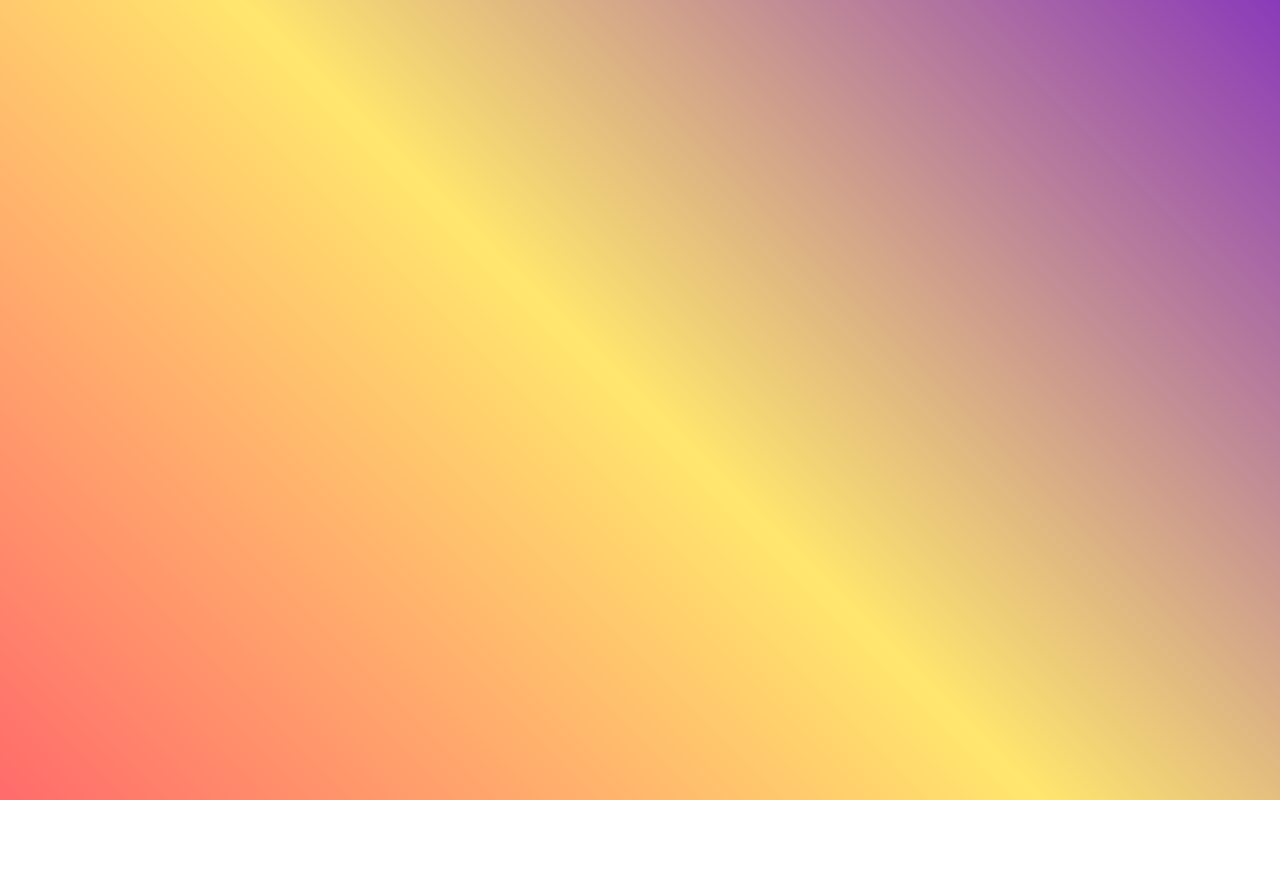
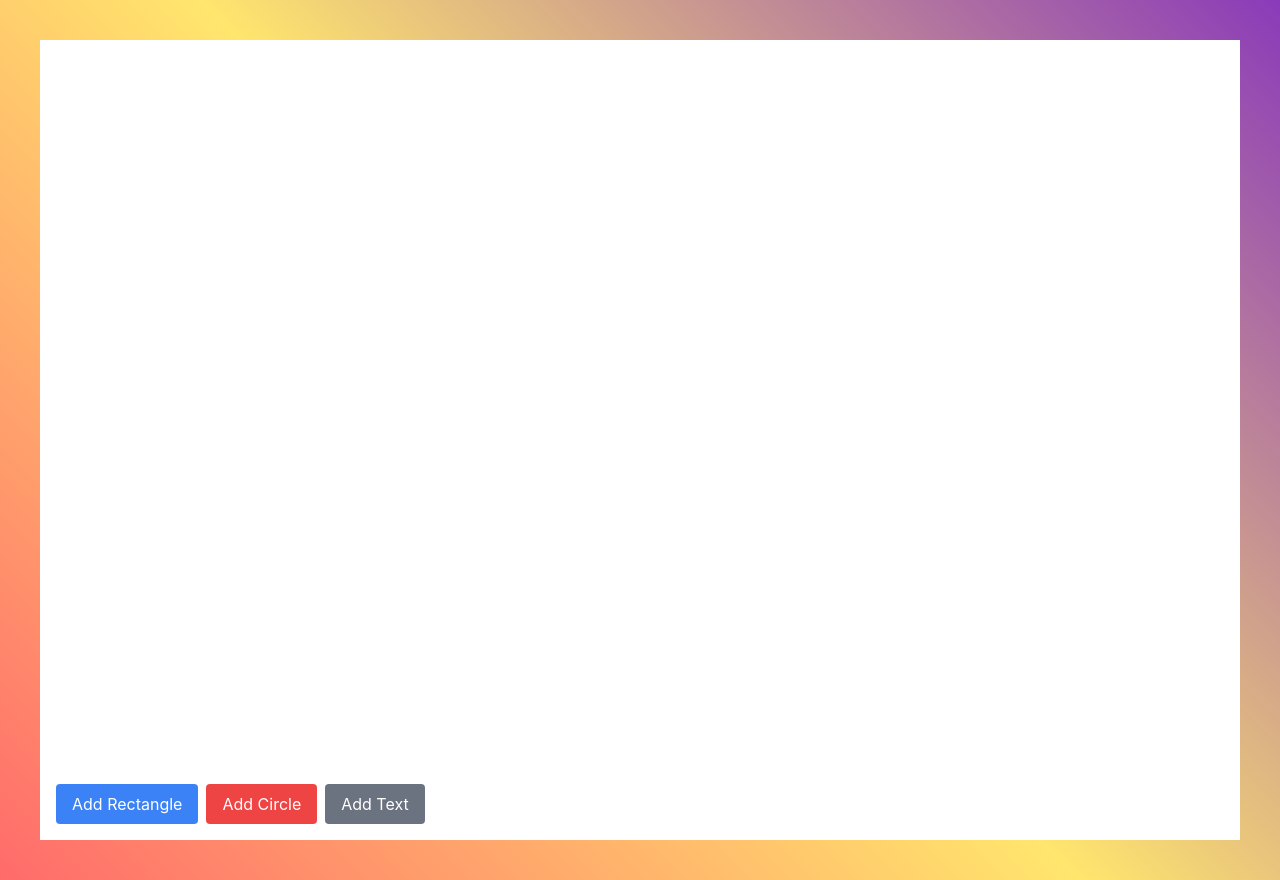
Before and after one commit to vaishnavi-3969/Hack-The-Classroom-Note-Craft, a React (Create React App) app: page /whiteboard in a window 1280 px wide. Before the commit this address had no page. Before the commit the page ends 800 px from the top, so only its background shows below. Built offline with nearby package versions, Linux system fonts and the light colour scheme.

Commit message:
Added Whiteboard page and the required dependencies

```diff
--- a/package.json
+++ b/package.json
@@ -9,12 +9,16 @@
     "@testing-library/user-event": "^13.5.0",
     "appwrite": "^12.0.0",
     "framer-motion": "^10.16.2",
+    "html2canvas": "^1.4.1",
+    "jspdf": "^2.5.1",
     "react": "^18.2.0",
     "react-dom": "^18.2.0",
     "react-icons": "^4.10.1",
     "react-quill": "^2.0.0",
+    "react-resizable": "^3.0.5",
     "react-router-dom": "^6.15.0",
     "react-scripts": "5.0.1",
+    "react-to-print": "^2.14.13",
     "web-vitals": "^2.1.4"
   },
   "scripts": {
--- a/src/App.js
+++ b/src/App.js
@@ -8,6 +8,7 @@ import TodoList from "./pages/ToDoList";
 import Notebook from "./pages/Notebook";
 import Projects from "./pages/Projects";
 import ProjectDetail from "./components/projects/ProjectDetails";
+import Whiteboard from "./pages/Whiteboard";
 
 const backgroundStyle = {
   background: `linear-gradient(45deg, #FF6B6B, #FFE66D, #8A3AB9)`,
@@ -33,6 +34,7 @@ function App() {
           <Route path="/notebooks" element={<Notebook/>} exact/>
           <Route path="/projects" element={<Projects/>} exact/>
           <Route path="/project/:projectId" element={<ProjectDetail />} />
+          <Route path="/whiteboard" element={<Whiteboard />} />
         </Routes>
       </BrowserRouter>
     </div>
--- /dev/null
+++ b/src/pages/Whiteboard.js
@@ -0,0 +1,90 @@
+import React, { useState } from 'react';
+import { motion } from 'framer-motion';
+
+const Whiteboard = () => {
+  const [elements, setElements] = useState([]);
+  const [draggingElement, setDraggingElement] = useState(null);
+
+  const addElement = (type) => {
+    const newElement = {
+      id: Date.now(),
+      type,
+      x: 100,
+      y: 100,
+    };
+    setElements([...elements, newElement]);
+  };
+
+  const handleDragStart = (event, element) => {
+    setDraggingElement(element);
+  };
+
+  const handleDragEnd = () => {
+    setDraggingElement(null);
+  };
+
+  const handleDrag = (event, element) => {
+    if (draggingElement === element) {
+      const updatedElement = {
+        ...element,
+        x: element.x + event.movementX,
+        y: element.y + event.movementY,
+      };
+      setElements(elements.map((el) => (el.id === element.id ? updatedElement : el)));
+    }
+  };
+
+  return (
+    <div className="relative bg-white h-screen">
+      {elements.map((element) => (
+        <motion.div
+          key={element.id}
+          className="absolute cursor-pointer"
+          initial={{ opacity: 0, scale: 0.5 }}
+          animate={{ opacity: 1, scale: 1 }}
+          drag
+          dragElastic={0}
+          onDragStart={(event) => handleDragStart(event, element)}
+          onDragEnd={handleDragEnd}
+          onDrag={(event) => handleDrag(event, element)}
+          style={{
+            left: element.x,
+            top: element.y,
+          }}
+        >
+          {element.type === 'rectangle' && (
+            <div className="w-20 h-12 bg-blue-500 rounded"></div>
+          )}
+          {element.type === 'circle' && (
+            <div className="w-12 h-12 bg-red-500 rounded-full"></div>
+          )}
+          {element.type === 'text' && (
+            <div className="text-black font-semibold">Text</div>
+          )}
+        </motion.div>
+      ))}
+      <div className="absolute bottom-4 left-4 space-x-2">
+        <button
+          className="bg-blue-500 text-white px-4 py-2 rounded"
+          onClick={() => addElement('rectangle')}
+        >
+          Add Rectangle
+        </button>
+        <button
+          className="bg-red-500 text-white px-4 py-2 rounded"
+          onClick={() => addElement('circle')}
+        >
+          Add Circle
+        </button>
+        <button
+          className="bg-gray-500 text-white px-4 py-2 rounded"
+          onClick={() => addElement('text')}
+        >
+          Add Text
+        </button>
+      </div>
+    </div>
+  );
+};
+
+export default Whiteboard;
```
Also changed, not shown: 1 other file (tests, documents, lock files or other folders).
